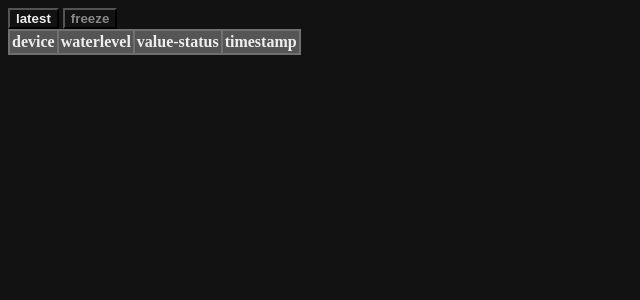
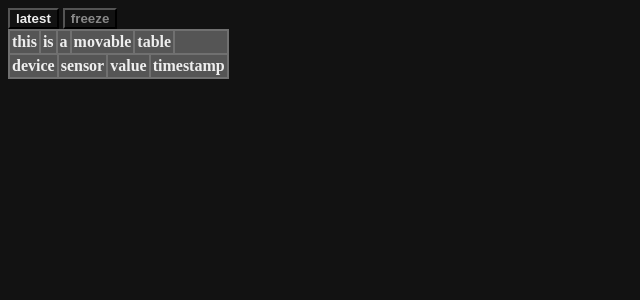
Before and after one commit to bobolle/bocloud, a Python web app: template template/monitor.html in a window 1280 px wide. Shown: the top 300 px of the page, without its empty margins (0-640 px from the left). Run offline with Jinja, Linux system fonts and the light colour scheme; the template is opened without the code that fills it, so the values that code supplies are empty.

Commit message:
refactor: edit to match new data

```diff
--- a/template/monitor.html
+++ b/template/monitor.html
@@ -7,20 +7,23 @@
     <body>
         <button id='button-latest'>latest</button>
         <button>freeze</button>
-        <table id='table-all' class='table-dragable'>
+        <table id='table-reads' class='table-dragable'>
+            <tr><th colspan='4'>Reads</th></tr>
             <tr>
                 <th>device</th>
-                <th>data</th>
+                <th>sensor</th>
+                <th>value</th>
                 <th>timestamp</th>
             </tr>
             <tabledata ID="ALL">
         </table>
-        <table id='table-device-01' class='table-dragable'>
+        <table id='table-sensors' class='table-dragable'>
             <tr>
-                <th>device</th>
-                <th>waterlevel</th>
-                <th>value-status</th>
-                <th>timestamp</th>
+                <th>this</th>
+                <th>is</th>
+                <th>a</th>
+                <th>movable</th>
+                <th>table</th>
             </tr>
         </table>
     </body>
```
